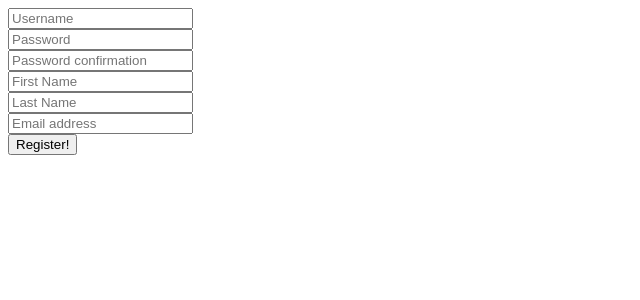
After one commit to Loaezo/student_dashboard, a Django app: page /signup/ in a window 1280 px wide. The commit adds this page. Shown: the top 300 px of the page, without its empty margins (0-640 px from the left). Run offline with Django 3.2, Linux system fonts and the light colour scheme.

Commit message:
Added user registration link

```diff
--- a/dashboard/templates/base.html
+++ b/dashboard/templates/base.html
@@ -14,13 +14,16 @@
         <div class="collapse navbar-collapse" id="navbarNav">
           <ul class="navbar-nav">
             <li class="nav-item">
-              <a class="nav-link active" aria-current="page" href="#">Home</a>
+              <a class="nav-link active" aria-current="page" href="{% url 'students' %}">Home</a>
             </li>
             <li class="nav-item">
               <a class="nav-link" href="#">Students</a>
             </li>
             <li class="nav-item">
               <a class="nav-link" href="#">Grades</a>
+            </li>
+            <li class="nav-item">
+              <a class="nav-link" href="{% url 'logout' %}">Logout</a>
             </li>
           </ul>
         </div>
--- a/dashboard/templates/dashboard/evaluations.html
+++ b/dashboard/templates/dashboard/evaluations.html
@@ -1,4 +1,4 @@
-{% extends "base.html" %}
+{% extends 'base.html' %}
 
 {% block title %}Evaluations{% endblock %}
 
--- a/dashboard/templates/dashboard/home.html
+++ b/dashboard/templates/dashboard/home.html
@@ -42,12 +42,14 @@
                 <input type="password" placeholder="Password" class="form-control" id="exampleInputPassword1" name="password">
               </div>
                 <div align="center">
-              <button type="submit" class="btn btn-primary">Sign in</button>
+              <button type="submit" class="btn btn-primary btn-block mt-5">Sign in</button>
                 </div>
                 <div class="text-center">
               <div class="card-body">
                 <p class="card-text">Don't have an account yet?</p>
-                <button type="button" class="btn btn-primary">Register</button>
+                  <a href="{% url 'signup' %}">
+                    <button type="button" class="btn btn-primary">Register</button>
+                  </a>
               </div>
              </div>
             </form>
--- /dev/null
+++ b/dashboard/templates/dashboard/signup.html
@@ -0,0 +1,35 @@
+<!DOCTYPE html>
+<html lang="en">
+<head>
+  <meta charset="UTF-8">
+  <title>Sign up</title>
+</head>
+<body>
+
+  {% if error %}
+    <p class="alert alert-danger">{{ error }}</p>
+  {% endif %}
+  <form action="{% url 'signup' %}" method="POST">
+    {% csrf_token %}
+    <div class="form-group">
+      <input type="text" class="form-control" placeholder="Username" name="username" required="true">
+    </div>
+    <div class="form-group">
+      <input type="password" class="form-control" placeholder="Password" name="password" required="true">
+    </div>
+    <div class="form-group">
+      <input type="password" class="form-control" placeholder="Password confirmation" name="password_confirmation" required="true">
+    </div>
+    <div class="form-group">
+      <input type="text" class="form-control" placeholder="First Name" name="first_name" required="true">
+    </div>
+    <div class="form-group">
+      <input type="text" class="form-control" placeholder="Last Name" name="last_name" required="true">
+    </div>
+    <div class="form-group">
+      <input type="email" class="form-control" placeholder="Email address" name="email" required="true">
+    </div>
+    <button class="btn btn-primary btn-block mt-5" type="submit">Register!</button>
+  </form>
+</body>
+</html>
--- a/dashboard/views.py
+++ b/dashboard/views.py
@@ -1,7 +1,9 @@
 from django.shortcuts import render, redirect
-from django.contrib.auth import authenticate, login
+from django.contrib.auth import authenticate, login, logout
 from django.contrib.auth.decorators import login_required
 from dashboard.models import StudentDetails
+from django.contrib.auth.models import User
+from django.db.utils import IntegrityError
 
 
 @login_required
@@ -10,21 +12,52 @@ def students(request):
                   {'StudentDetails': StudentDetails.objects.all()})
 
 
+@login_required
+def logout_view(request):
+    logout(request)
+    return redirect('login')
+
+
 def login_view(request):
-    if request.method == 'POST':
-        username = request.POST['username']
-        password = request.POST['password']
-        user = authenticate(request, username=username, password=password)
-        if user:
-            login(request, user)
-            return redirect('students')
-        else:
-            return render(request, 'dashboard/home.html', {'error': 'Invalid user and/or password'})
-    return render(request, 'dashboard/home.html',
-                  {'StudentDetails': StudentDetails.objects.all()})
+    if request.user.is_authenticated:
+        return redirect('students')
+    else:
+        if request.method == 'POST':
+            username = request.POST['username']
+            password = request.POST['password']
+            user = authenticate(request, username=username, password=password)
+            if user:
+                login(request, user)
+                return redirect('students')
+            else:
+                return render(request, 'dashboard/home.html', {'error': 'Invalid user and/or password'})
+        return render(request, 'dashboard/home.html',
+                      {'StudentDetails': StudentDetails.objects.all()})
 
 
 @login_required
 def evaluations(request):
     return render(request, 'dashboard/evaluations.html',
                   {'StudentDetails': StudentDetails.objects.all()})
+
+
+def signup_view(request):
+    if request.method == 'POST':
+        username = request.POST['username']
+        password = request.POST['password']
+        password_confirmation = request.POST['password_confirmation']
+
+        if password != password_confirmation:
+            return render(request, 'dashboard/signup.html', {'error': 'The passwords entered do not match'})
+
+        try:
+            user = User.objects.create_user(username=username, password=password)
+        except IntegrityError:
+            return render(request, 'dashboard/signup.html', {'error': 'The username is already taken'})
+        user.first_name = request.POST['first_name']
+        user.last_name = request.POST['last_name']
+        user.email = request.POST['email']
+        user.save()
+
+        return redirect('login')
+    return render(request, 'dashboard/signup.html')
--- a/student_dashboard/urls.py
+++ b/student_dashboard/urls.py
@@ -2,10 +2,12 @@ from django.contrib import admin
 from django.urls import path, include
 from django.conf import settings
 from django.conf.urls.static import static
-from dashboard.views import login_view
+from dashboard.views import login_view, logout_view, signup_view
 
 urlpatterns = [
     path('admin/', admin.site.urls),
+    path('signup/', signup_view, name='signup'),
     path('login/', login_view, name='login'),
+    path('logout/', logout_view, name='logout'),
     path('dashboard/', include('dashboard.urls'))
 ] + static(settings.STATIC_URL, document_root=settings.STATIC_ROOT)
```
